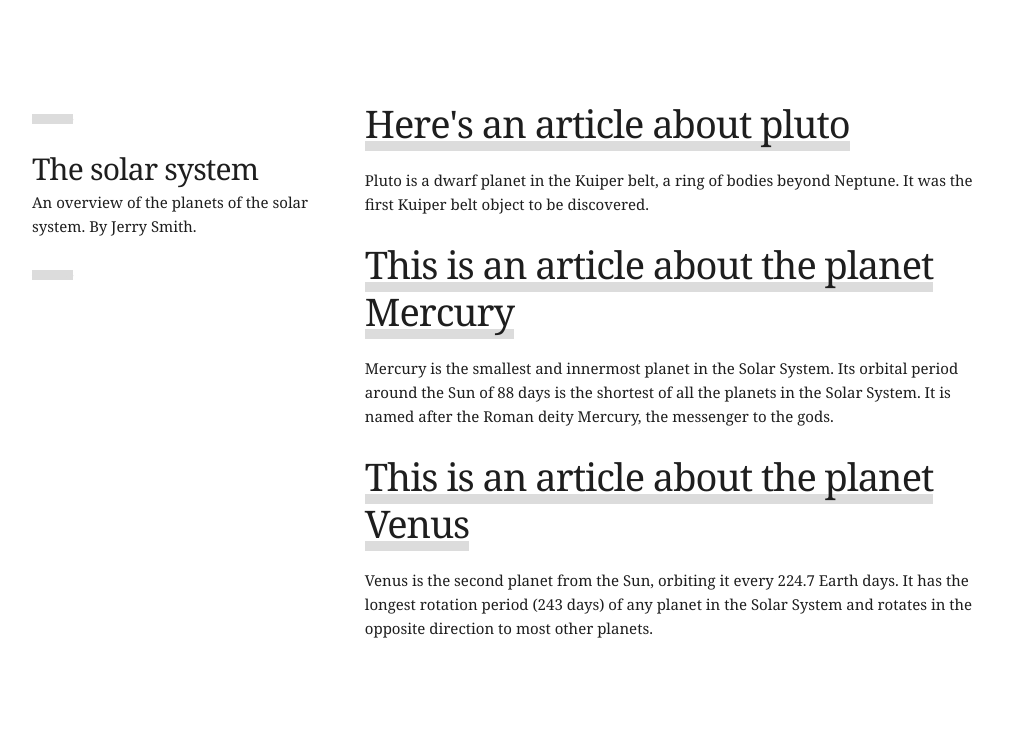
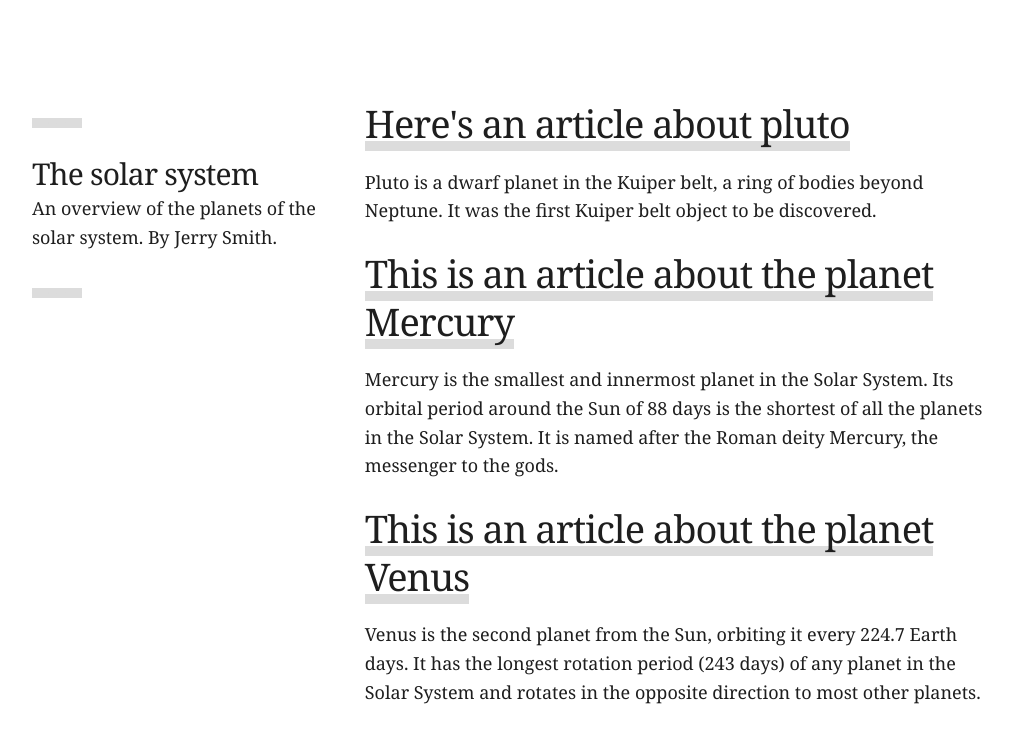
Before and after one commit to dnsos/jekyll-test, a Jekyll site: the page built from index.html, in a window 1280 px wide. Shown: the top 743 px of the page, without its empty margins (128-1141 px from the left). Built offline with Jekyll 4.4.1, drawn with Linux system fonts in a browser that asks for light colours.

Commit message:
Change default font-size of body

```diff
--- a/_includes/css/skeleton.css
+++ b/_includes/css/skeleton.css
@@ -115,7 +115,7 @@ are based on 10px sizing. So basically 1.5rem = 15px :) */
 html {
   font-size: 62.5%; }
 body {
-  font-size: 1.5em; /* currently ems cause chrome bug misinterpreting rems on body element */
+  font-size: 1.8em; /* currently ems cause chrome bug misinterpreting rems on body element */
   line-height: 1.6;
   font-weight: 400;
   font-family: "Georgia", serif;
```
